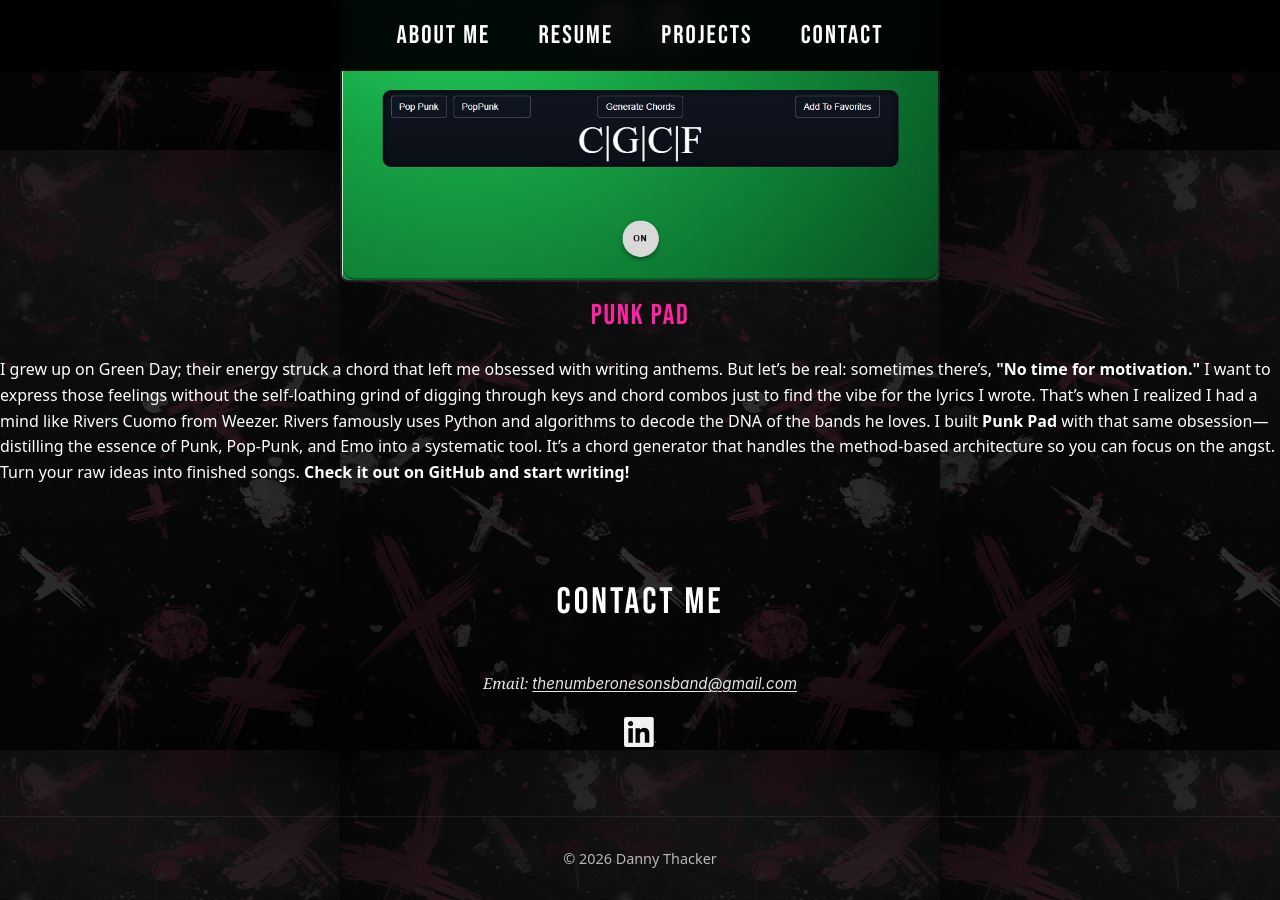
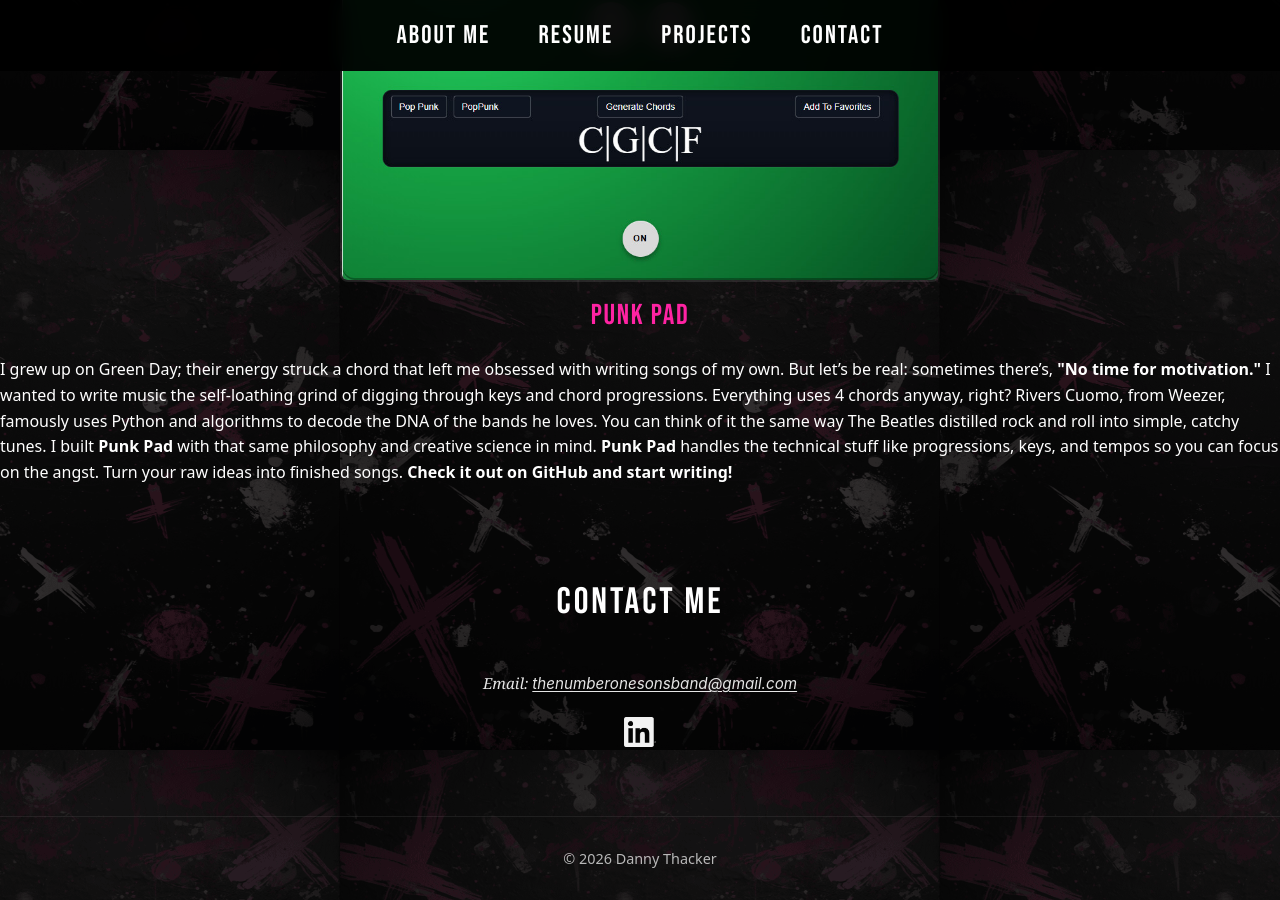
Before and after one commit to DanzillaDanny/DanzillaDanny.github.io, a Jekyll site: the page built from index.md, in a window 1280 px wide and 900 px high, scrolled down 2133 px. Built offline with Jekyll 4.4.1, drawn with Linux system fonts in a browser that asks for light colours; some of the changed text lies outside the part shown.

Commit message:
rewrote some stuff to make it punchier

```diff
--- a/_layouts/default.html
+++ b/_layouts/default.html
@@ -40,7 +40,7 @@
         <p>
 Languages: JavaScript, Java, SQL, HTML, CSS<br/>
 Tools: Git/GitHub, VS Code, IntelliJ IDEA, Postman, Chrome DevTools<br/>
-Frameworks/Libraries: React, Node.js, Express.js, Bootstrap, jQuery<br/>
+Frameworks/Libraries: React, Node.js<br/>
 Focus: Clean, readable code, Problem-solving, Team collaboration<br/>
         </p>
 
@@ -85,15 +85,15 @@
         </a>
 
    <p class="project-description">
-    I grew up on Green Day; their energy struck a chord that left me obsessed with writing anthems.
-    But let’s be real: sometimes there’s, <strong>"No time for motivation."</strong> I want to express
-    those feelings without the self-loathing grind of digging through keys and chord combos just to
-    find the vibe for the lyrics I wrote.
+    I grew up on Green Day; their energy struck a chord that left me obsessed with writing songs of my own.
+    But let’s be real: sometimes there’s, <strong>"No time for motivation."</strong> I wanted to write
+    music the self-loathing grind of digging through keys and chord progressions. Everything uses 4 chords anyway, right?
 
-    That’s when I realized I had a mind like Rivers Cuomo from Weezer. Rivers famously uses Python
-    and algorithms to decode the DNA of the bands he loves. I built <strong>Punk Pad</strong> with that same obsession—distilling
-    the essence of Punk, Pop-Punk, and Emo into a systematic tool. It’s a chord generator that handles the method-based architecture
-    so you can focus on the angst. Turn your raw ideas into finished songs. <strong>Check it out on GitHub and start writing!</strong>
+    Rivers Cuomo, from Weezer, famously uses Python and algorithms to decode the DNA of the bands he loves.
+    You can think of it the same way The Beatles distilled rock and roll into simple, catchy
+    tunes. I built <strong>Punk Pad</strong> with that same philosophy and creative science in mind.
+    <strong>Punk Pad</strong> handles the technical stuff like progressions, keys, and tempos so you can focus on the angst.
+    Turn your raw ideas into finished songs. <strong>Check it out on GitHub and start writing!</strong>
     </p>
     </section>
 
```
